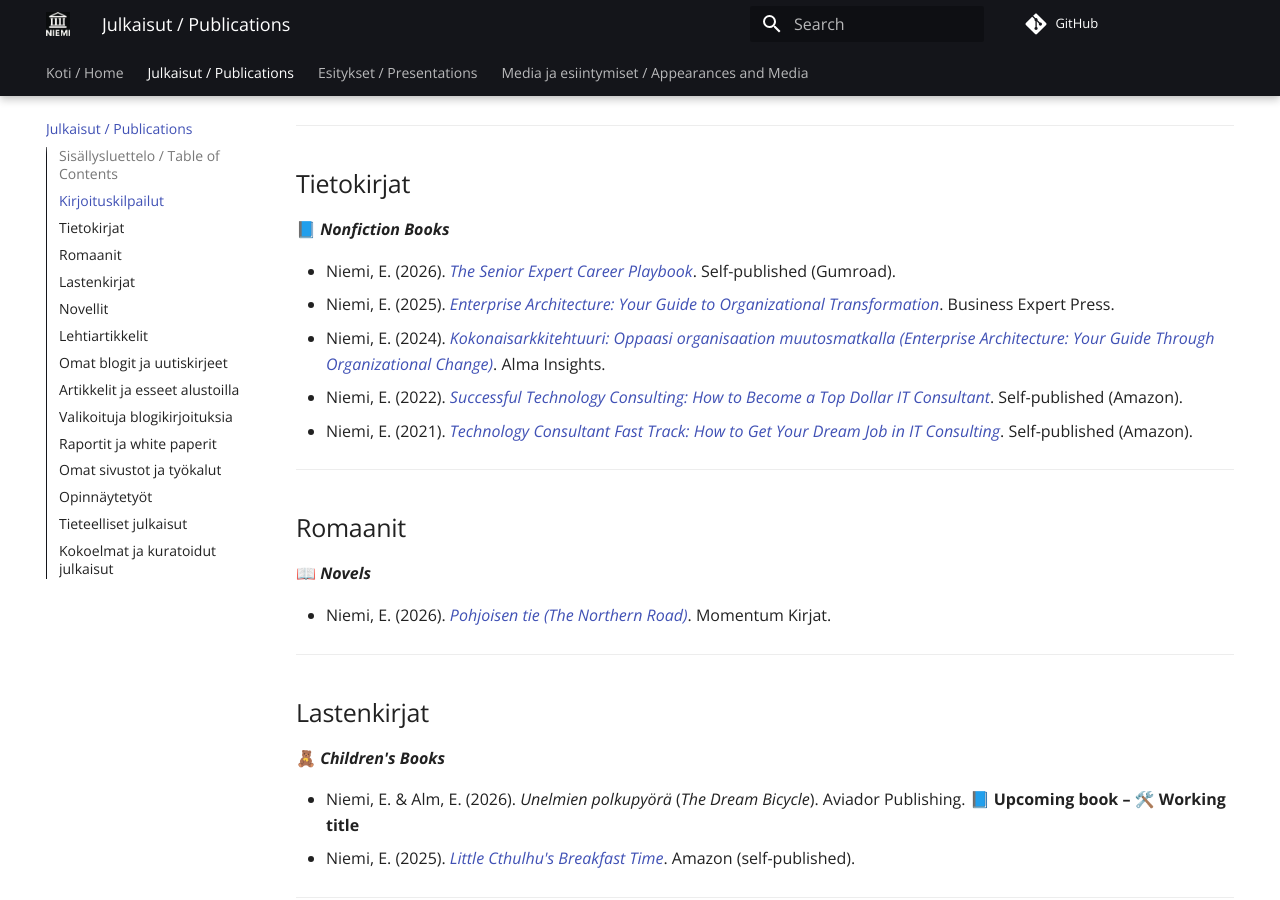
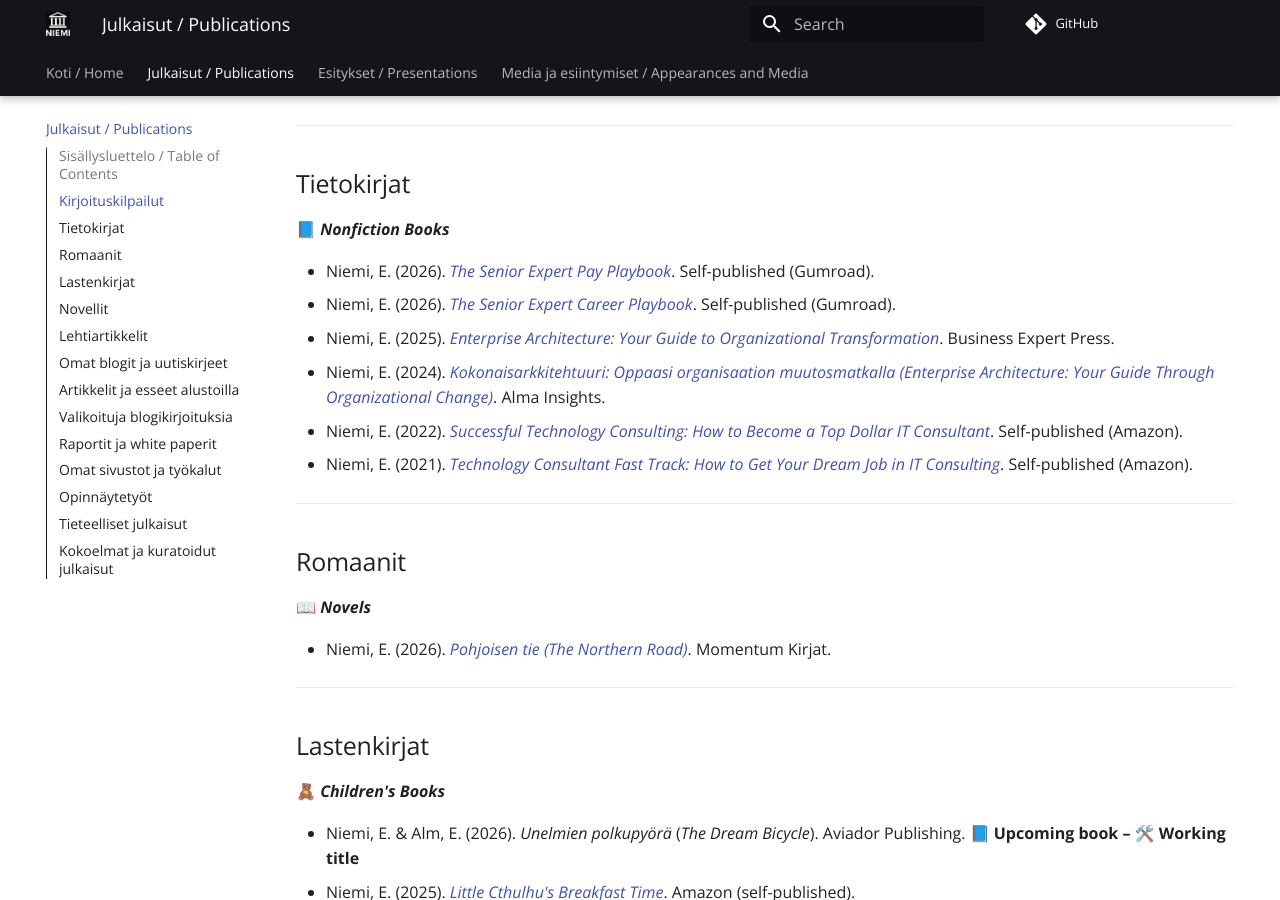
Before and after one commit to eetuniemiphd/eetuniemi, an MkDocs documentation site: the page built from docs/publications.md, in a window 1280 px wide and 900 px high, scrolled down 1494 px. Built offline with MkDocs 1.6.1 and Material for MkDocs 9.7.7, drawn with Linux system fonts in a browser that asks for light colours; comment, search, counter and statistics services are not loaded.

Commit message:
Update publications.md

```diff
--- a/docs/publications.md
+++ b/docs/publications.md
@@ -50,6 +50,7 @@
 ## Tietokirjat
 📘 ***Nonfiction Books***
 
+- Niemi, E. (2026). *[The Senior Expert Pay Playbook](https://store.eetuniemi.net/l/senior-expert-pay-playbook)*. Self-published (Gumroad).
 - Niemi, E. (2026). *[The Senior Expert Career Playbook](https://store.eetuniemi.net/l/senior-expert-playbook)*. Self-published (Gumroad).
 - Niemi, E. (2025). *[Enterprise Architecture: Your Guide to Organizational Transformation](https://enterprisearchitectureguide.com)*. Business Expert Press.
 - Niemi, E. (2024). *[Kokonaisarkkitehtuuri: Oppaasi organisaation muutosmatkalla (Enterprise Architecture: Your Guide Through Organizational Change)](https://kokonaisarkkitehtuuri.com)*. Alma Insights.
```
